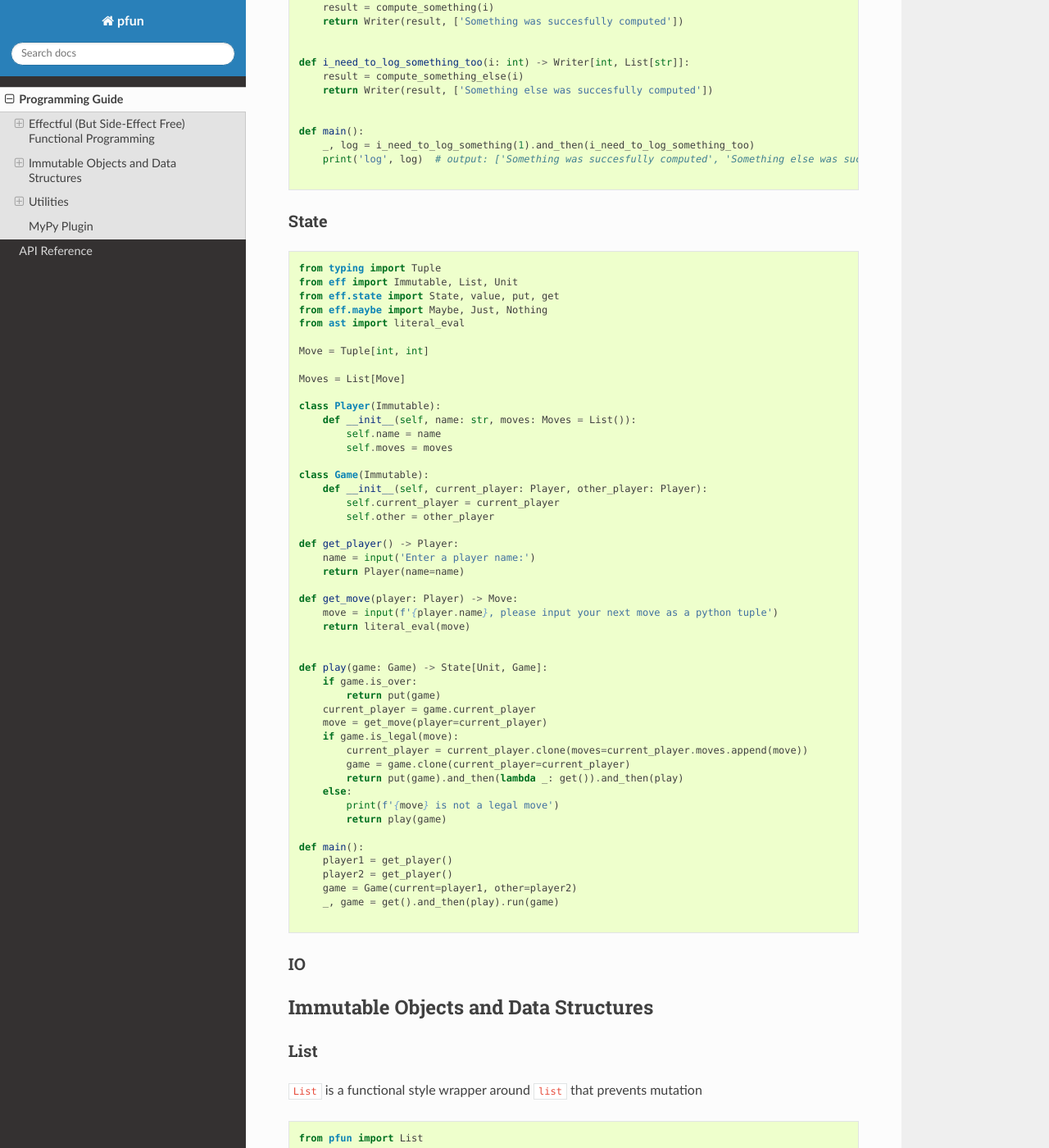
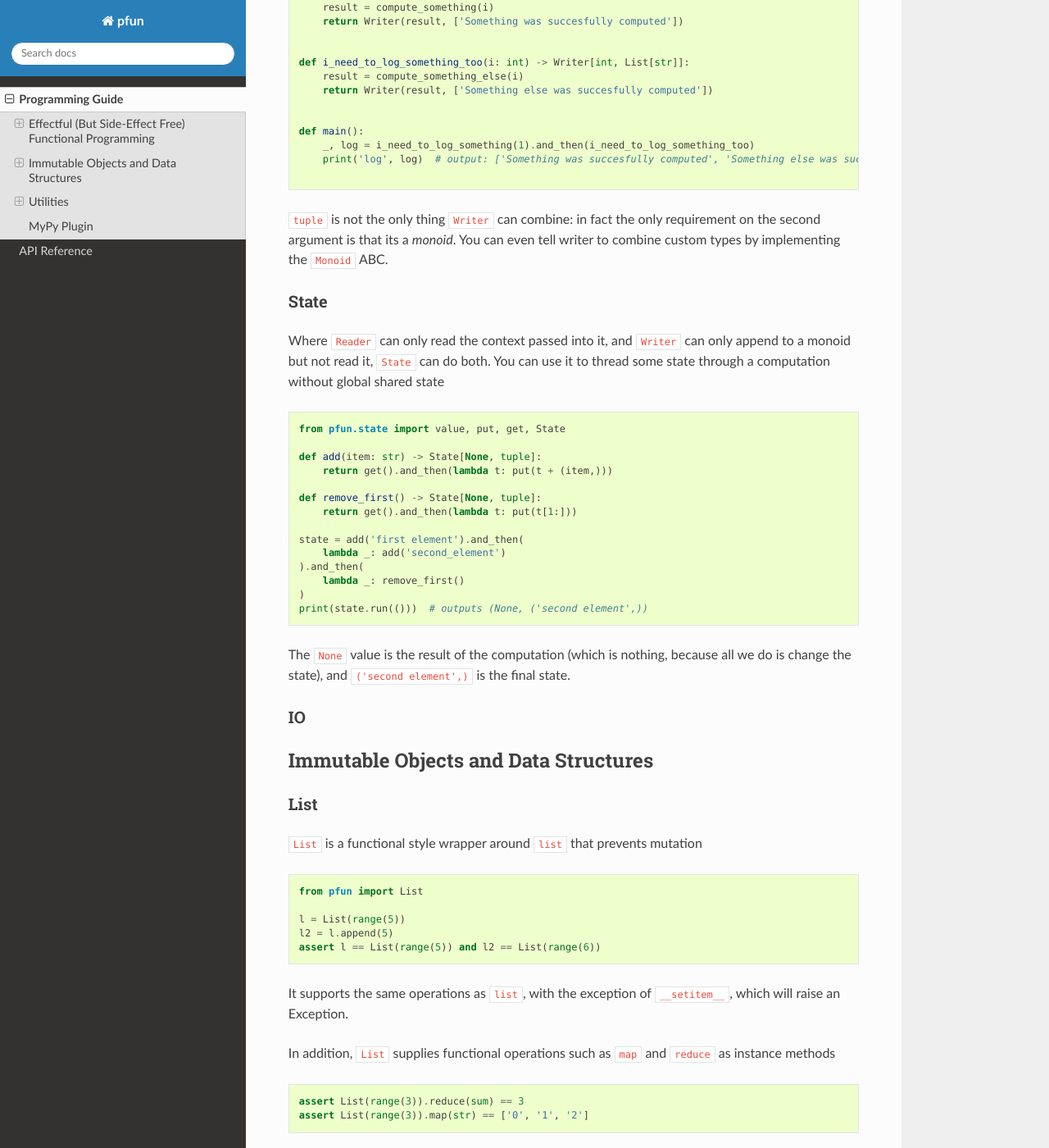
Before and after one commit to suned/pfun, a Sphinx documentation site: the page built from docs/source/programming_guide.md, in a window 1280 px wide and 1400 px high, scrolled down 4450 px. Shown: the whole window at 82% size. Built offline with Sphinx 7.4.7 and the Read the Docs theme 2.0.0, drawn with Linux system fonts in a browser that asks for light colours; some of the changed text lies outside the part shown.

Commit message:
improve documentation, fix bug in state

````diff
--- a/docs/source/programming_guide.md
+++ b/docs/source/programming_guide.md
@@ -20,7 +20,7 @@ entire function to know which error cases to cover,
 and you could even get a type checker to help you. The `Maybe` type is designed to do just that:
 
 ```python
-from eff.maybe import (
+from pfun.maybe import (
     Maybe,
     Just,    # Class that represents success
     Nothing  # Class that represents failure
@@ -57,7 +57,7 @@ A function that returns a monadic value is called a _monadic function_.
 it doesn't tell the caller _what_ went wrong. `Result` will do that:
 
 ```python
-from eff.result import Result, Ok, Error
+from pfun.result import Result, Ok, Error
 
 
 def i_can_fail(s: str) -> Result[str, ValueError]:
@@ -108,7 +108,7 @@ def main():
 Ugh. There has to be a better way. With the `Reader` monad there is
 
 ```python
-from eff.reader import value, ask, Reader
+from pfun.reader import value, ask, Reader
 
 
 def f() -> Reader[Connection, str]:
@@ -202,7 +202,7 @@ like it should be possible to abstract. This is what `Writer` will do for you:
 
 ```python
 from typing import List
-from eff.writer import value, Writer
+from pfun.writer import value, Writer
 
 
 def i_need_to_log_something(i: int) -> Writer[int, List[str]]:
@@ -220,59 +220,30 @@ def main():
     print('log', log)  # output: ['Something was succesfully computed', 'Something else was successfully computed']
 
 ```
+`tuple` is not the only thing `Writer` can combine: in fact the only requirement on the second argument is that its a _monoid_. You can even tell writer
+to combine custom types by implementing the `Monoid` ABC.
 
 ### State
+Where `Reader` can only read the context passed into it, and `Writer` can only append to a monoid but not read it, `State` can do both.
+You can use it to thread some state through a computation without global shared state
+
 ```python
-from typing import Tuple
-from eff import Immutable, List, Unit
-from eff.state import State, value, put, get
-from eff.maybe import Maybe, Just, Nothing
-from ast import literal_eval
+from pfun.state import value, put, get, State
 
-Move = Tuple[int, int]
+def add(item: str) -> State[None, tuple]:
+    return get().and_then(lambda t: put(t + (item,)))
 
-Moves = List[Move]
+def remove_first() -> State[None, tuple]:
+    return get().and_then(lambda t: put(t[1:]))
 
-class Player(Immutable):
-    def __init__(self, name: str, moves: Moves = List()):
-        self.name = name
-        self.moves = moves
-
-class Game(Immutable):
-    def __init__(self, current_player: Player, other_player: Player):
-        self.current_player = current_player
-        self.other = other_player
-
-def get_player() -> Player:
-    name = input('Enter a player name:')
-    return Player(name=name)
-
-def get_move(player: Player) -> Move:
-    move = input(f'{player.name}, please input your next move as a python tuple')
-    return literal_eval(move)
-
-
-def play(game: Game) -> State[Unit, Game]:
-    if game.is_over:
-        return put(game)
-    current_player = game.current_player
-    move = get_move(player=current_player)
-    if game.is_legal(move):
-        current_player = current_player.clone(moves=current_player.moves.append(move))
-        game = game.clone(current_player=current_player)
-        return put(game).and_then(lambda _: get()).and_then(play)
-    else:
-        print(f'{move} is not a legal move')
-        return play(game)
-
-def main():
-    player1 = get_player()
-    player2 = get_player()
-    game = Game(current=player1, other=player2)
-    _, game = get().and_then(play).run(game)
-
-
+state = add('first element').and_then(
+    lambda _: add('second_element')
+).and_then(
+    lambda _: remove_first()
+)
+print(state.run(()))  # outputs (None, ('second element',))
 ```
+The `None` value is the result of the computation (which is nothing, because all we do is change the state), and `('second element',)` is the final state.
 ### IO
 
 ## Immutable Objects and Data Structures
````
Also changed, not shown: 1 other file.
